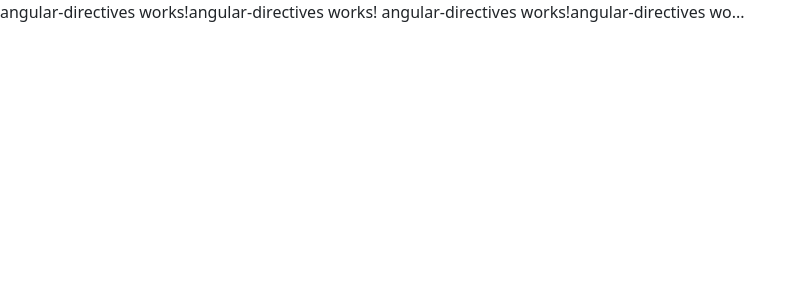
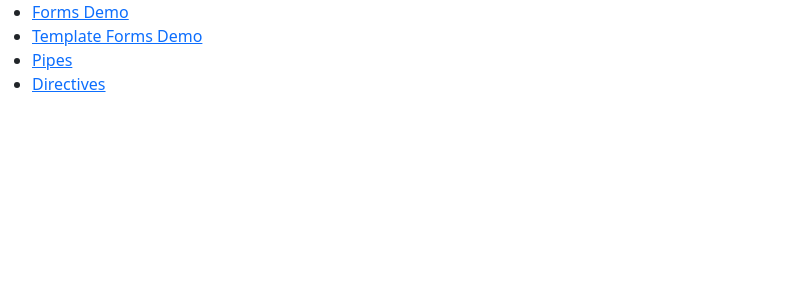
Before and after one commit to ShaikhIrshadSij/angular-practice, an Angular app: page / in a window 1280 px wide. Shown: the top 300 px of the page, without its empty margins (0-806 px from the left). Built offline with nearby package versions, Linux system fonts and the light colour scheme.

Commit message:
routing demo

```diff
--- a/src/app/app.component.html
+++ b/src/app/app.component.html
@@ -1,25 +1,19 @@
-<!-- <button (click)="addClass('class')">Add Class</button>
-<button (click)="addClass('style')">Add Style</button>
-<button (click)="addClass('variable')">Add Variable Class</button>
-<button (click)="addClass('variableStyle')">Add Variable Style</button>
-<button (click)="addClass('ternary')">Add Ternary Class</button>
-
-<div
-    [ngClass]="{ 'w-h-50': dataObj.class > 0, 'red': dataObj.class > 2 && dataObj.class <= 4,
-    'blue': dataObj.class > 4, 'green': dataObj.class > 5 }">
+<div>
+    <ul>
+        <li>
+            <a routerLink="forms-demo">Forms Demo</a>
+        </li>
+        <li>
+            <a routerLink="template-driven-forms">Template Forms Demo</a>
+        </li>
+        <li>
+            <a routerLink="pipes">Pipes</a>
+        </li>
+        <li>
+            <a routerLink="directives">Directives</a>
+        </li>
+    </ul>
+    <main>
+        <router-outlet></router-outlet>
+    </main>
 </div>
-
-<div [ngClass]="{ 'w-h-50': dataObj.style > 0 }"
-    [ngStyle]="{ 'background-color': dataObj.style <= 2 ? 'red' : dataObj.style <= 4 ? 'blue' : 'green'  }"></div>
-
-<div [ngClass]="variableClass"></div>
-
-<div [ngClass]="{ 'w-h-50': dataObj.variableStyle > 0 }" [ngStyle]="variableStyle"></div> -->
-
-<!-- <app-forms-demo></app-forms-demo> -->
-
-<!-- <app-template-driven-forms></app-template-driven-forms> -->
-
-<!-- <app-angular-pipes></app-angular-pipes> -->
-
-<app-angular-directives></app-angular-directives>
--- a/src/app/app.module.ts
+++ b/src/app/app.module.ts
@@ -10,6 +10,8 @@ import { FilterPipePipe } from './pipes/filter-pipe.pipe';
 import { ShortNumberPipe } from './pipes/short-number.pipe';
 import { LimitCharactersDirective } from './directives/limit-characters.directive';
 import { AngularDirectivesComponent } from './angular-directives/angular-directives.component';
+import { RouterModule } from '@angular/router';
+import { AppRoutingModule } from './app-routing.routing';
 
 @NgModule({
   declarations: [
@@ -25,7 +27,9 @@ import { AngularDirectivesComponent } from './angular-directives/angular-directi
   imports: [
     BrowserModule,
     FormsModule,
-    ReactiveFormsModule
+    ReactiveFormsModule,
+    RouterModule,
+    AppRoutingModule
   ],
   providers: [],
   bootstrap: [AppComponent]
```
Also changed, not shown: src/app/app-routing.routing.ts (added, +19 -0 lines).
